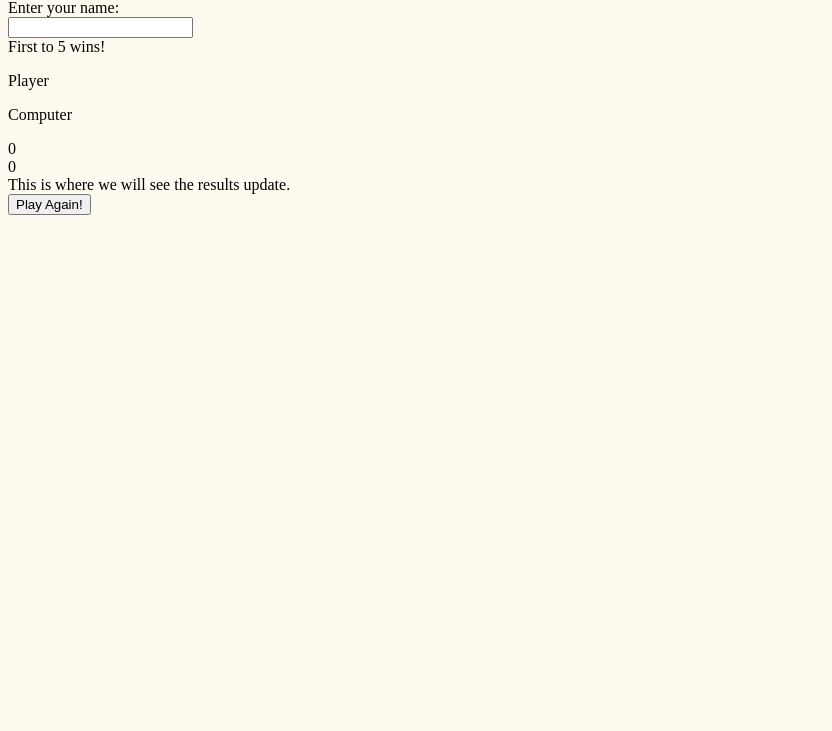
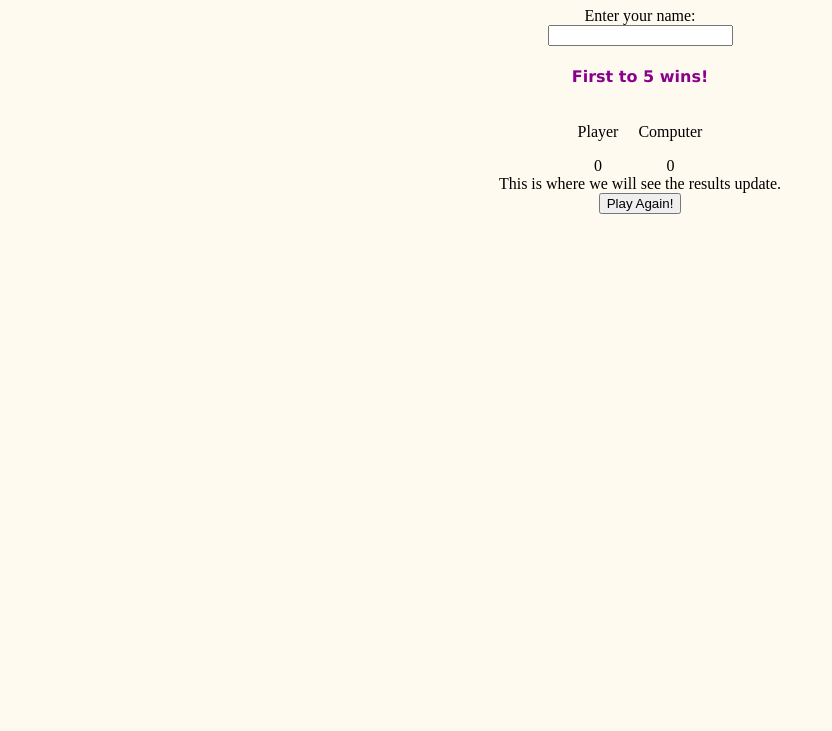
Before and after one commit to YLevels/rock-paper-scissors, a plain HTML site: page index.html in a window 1280 px wide. Shown: the part 69-800 px from the top of the page, without its empty margins (0-832 px from the left). Drawn offline with Linux system fonts and the light colour scheme.

Commit message:
input field changes player name

```diff
--- a/index.html
+++ b/index.html
@@ -9,14 +9,17 @@
     <h2>Rock Paper Scissors</h2>
     <div class="playerName">Enter your name: </div>
     <input class="playerInput" type="text">
-    <div class="directions">First to 5 wins!</div>
-    <div class="players">
+    <div class="directions"><h4>First to 5 wins!</h4></div>
+    <div class="scoreSection">
+    <div class="playerScore">
       <div class="player"><p>Player</p></div>
-      <div class="computer"><p>Computer</p></div>
+      <div class="playerScore">0</div>
     </div>
-    <div class="score">
-      <div class="playerScore">0</div>
+    <div class="computerScore">
+
+      <div class="computer"><p></p><p>Computer</p></div>
       <div class="computerScore">0</div>
+    </div>
     </div>
     <div class="results">
       This is where we will see the results update.
--- a/script.js
+++ b/script.js
@@ -1,3 +1,13 @@
+//takes in player's name
+const player = document.querySelector('.playerInput');
+const para = document.querySelector('p');
+
+player.addEventListener('change', () => {
+    //const name = document.getElementsByClassName("playerInput").value;
+    const name = document.querySelector(".playerInput").value;
+    para.textContent = `${name}`;
+});
+
 //randomly returns either 'rock', 'paper', or 'scissors'
 function getComputerChoice () {
   let randomNumber = Math.floor(Math.random() * 3) + 1;
--- a/style.css
+++ b/style.css
@@ -1,9 +1,24 @@
 body {
     background-color: floralwhite;
+    display: flex;
+    flex-direction: column;
+    align-items: center;
+    justify-content: center;
 }
 
-h2 {
+h2, h4 {
     text-align: center;
     font-family: Verdana, Geneva, Tahoma, sans-serif;
     color: darkmagenta;
 }
+
+.scoreSection {
+    display: flex;
+    gap: 20px;
+}
+
+.playerScore, .computerScore {
+    display: flex;
+    flex-direction: column;
+    align-items: center;
+}
```
